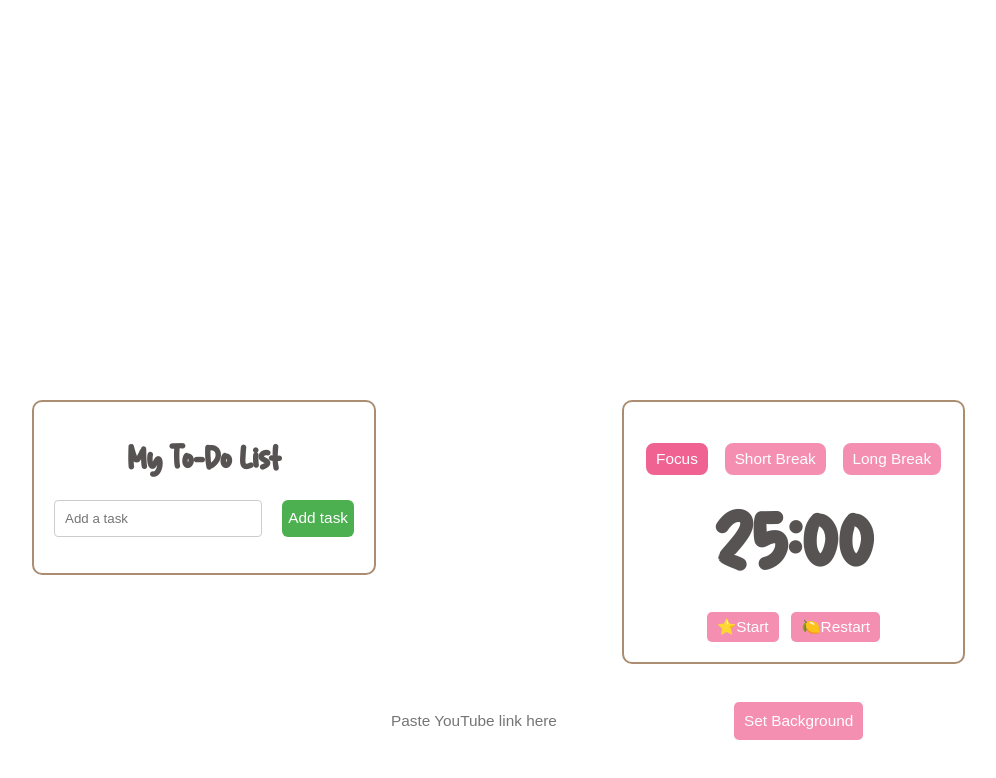
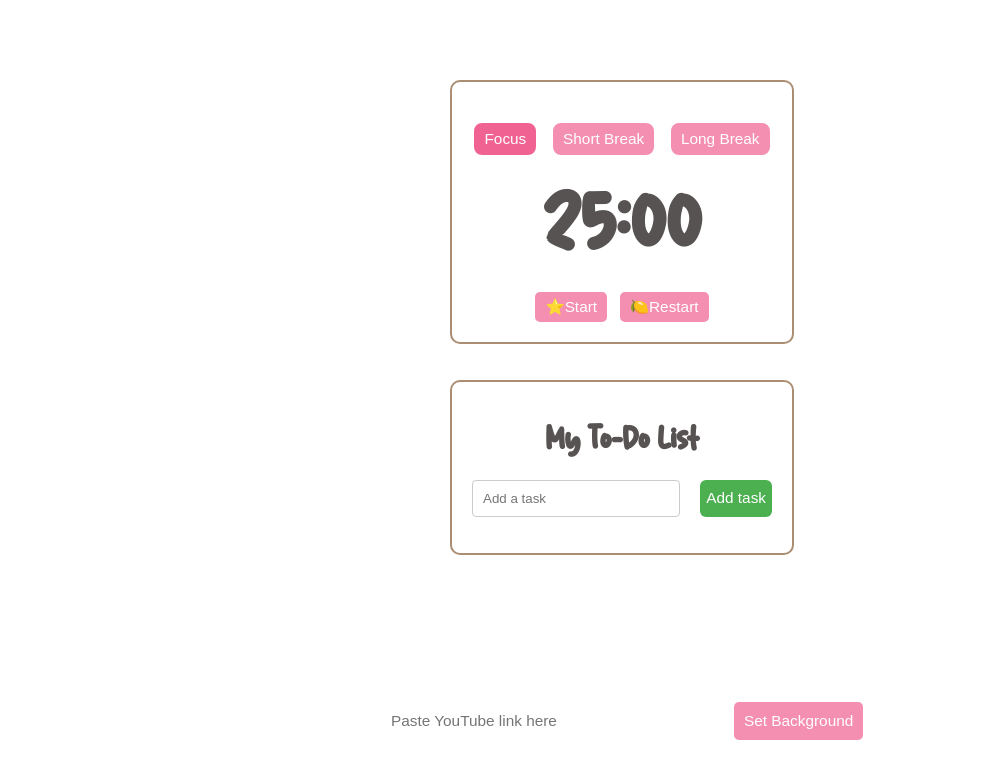
Before and after one commit to urmxrainbow/Pomodoro-Timer-Website, a plain HTML site: page index.html in a window 1280 px wide. Shown: the whole page, without its empty margins (18-1014 px from the left). Drawn offline with Linux system fonts and the light colour scheme.

Commit message:
Add files via upload

```diff
--- a/index.html
+++ b/index.html
@@ -15,8 +15,8 @@
 
     <!-- Timer Container -->
 
-<div id="container">
-    <div id="draggable-container1" class="timer-container">
+<div class="container">
+    <div id="draggable-container1" class="containertimer-">
         <div class="mode-buttons">
             <button onclick="setMode('focus')" class="active">Focus</button>
             <button onclick="setMode('shortBreak')">Short Break</button>
@@ -29,7 +29,7 @@
         </div>
     </div>
     <!-- To-Do List Container -->
-    <div id="draggable-container" id="Todolist">
+    <div id="draggable-container" class="Todolist">
         <h1>My To-Do List</h1>
         <div class="task-input">
             <input type="text" id="new-task" placeholder="Add a task">
--- a/styles.css
+++ b/styles.css
@@ -10,6 +10,7 @@
 body {
     margin: 0;
     padding: 0;
+    height: 100vh;
     display: flex;
     justify-content: center;
     align-items: center;
@@ -35,6 +36,22 @@ body {
     height: 100%;
 }
 
+.container {
+    display: flex;
+    flex-direction: column;
+    align-items: center;
+    gap: 20px; /* space between timer and todo list */
+  }
+
+.containertimer, .Todolist {
+    border-radius: 16px;
+    padding: 30px;
+    width: 350px;
+    text-align: center;
+    position: relative;
+    cursor: move;
+  }
+
 /* Timer and To-Do List Containers */
 #draggable-container {
     width: 300px;
@@ -45,7 +62,7 @@ body {
     border-radius: 10px;
     cursor: move; /* Indicating it's draggable */
     position: absolute; /* Allow absolute positioning */ /* Initial position */
-    left: 50px; /* Initial position */
+    top: 380px;
 }
 
 #draggable-container1 {
@@ -57,6 +74,8 @@ body {
     border-radius: 10px;
     cursor: move; /* Indicating it's draggable */
     position: absolute; /* Allow absolute positioning */
+    top: 80px;
+
 
 }
 
```
